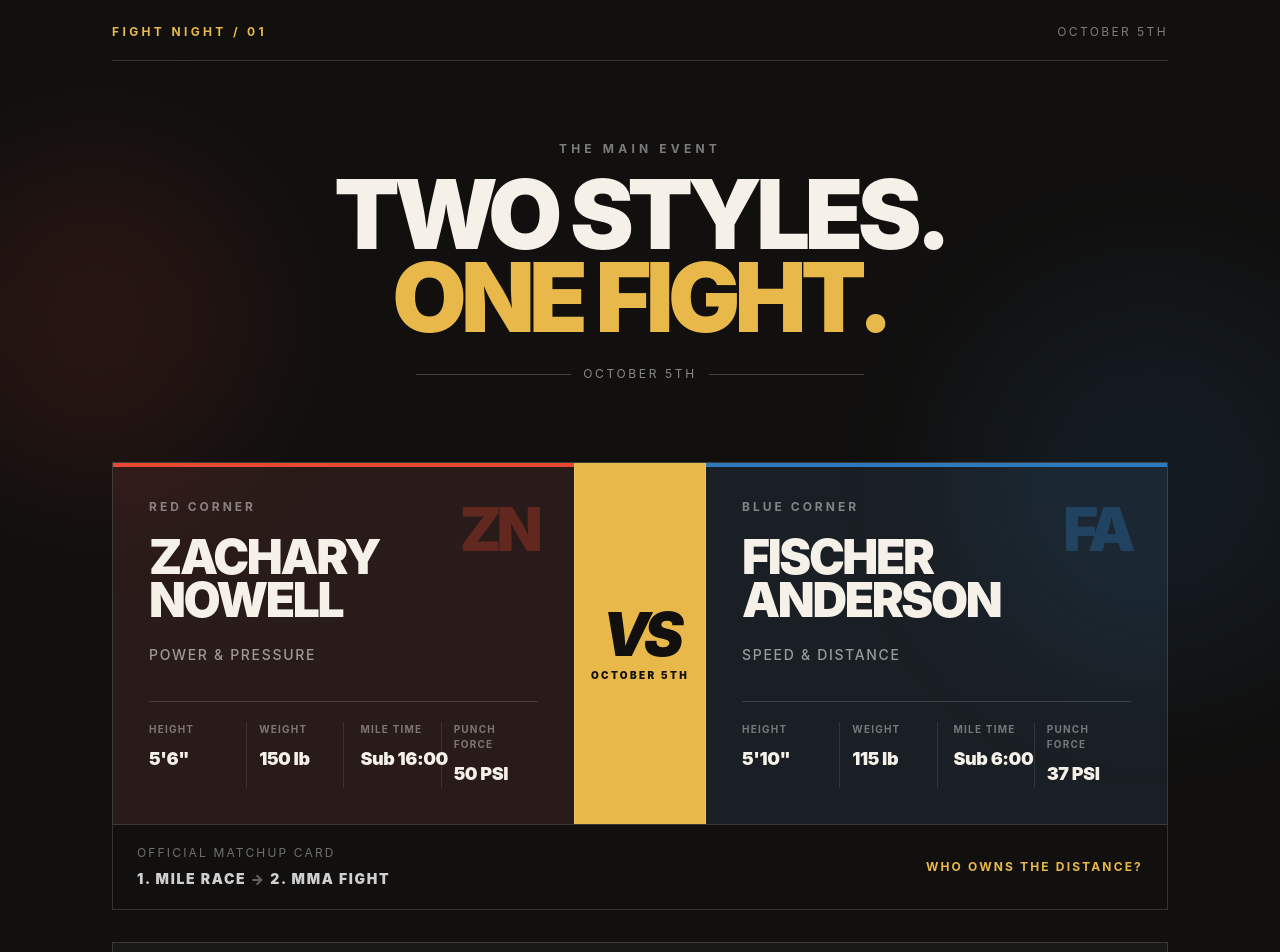
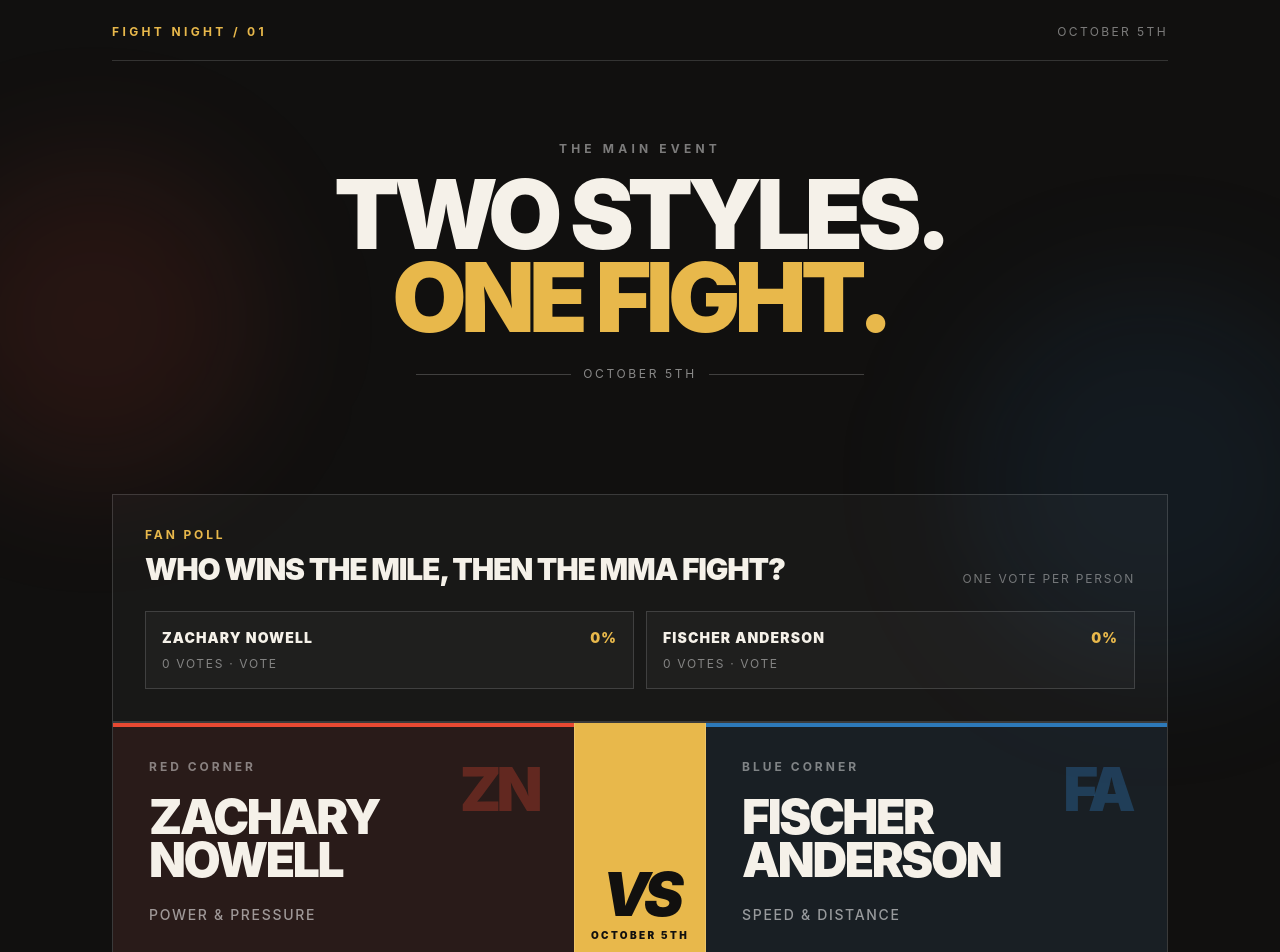
Before and after one commit to TheGitCart/ownthedistance, a Next.js app: page / in a window 1280 px wide. Shown: the top 952 px of the page. Built offline with nearby package versions, Linux system fonts and the light colour scheme.

Commit message:
feat: update section styles for matchup and poll
Adjusted layout and flex properties for better alignment

V0-Chat-Id: lYklAA1jlDB

```diff
--- a/app/page.tsx
+++ b/app/page.tsx
@@ -76,7 +76,7 @@ export default function Page() {
           </div>
         </section>
 
-        <section aria-labelledby="matchup-heading" className="relative z-10 flex-1">
+        <section aria-labelledby="matchup-heading" className="relative z-10 flex flex-1 flex-col">
           <h2 id="matchup-heading" className="sr-only">Zachary Nowell versus Fischer Anderson stats</h2>
           <div className="grid overflow-hidden border border-white/15 bg-white/[0.03] md:grid-cols-[1fr_auto_1fr]">
             {fighters.map((fighter) => (
@@ -117,7 +117,7 @@ export default function Page() {
             <p className="text-xs font-bold uppercase tracking-[0.18em] text-[#e8b84b]">Who owns the distance?</p>
           </div>
 
-          <section aria-labelledby="poll-heading" className="mt-8 border border-white/15 bg-white/[0.03] p-6 sm:p-8">
+          <section aria-labelledby="poll-heading" className="order-first mt-8 border border-white/15 bg-white/[0.03] p-6 sm:p-8">
             <div className="flex flex-col justify-between gap-2 sm:flex-row sm:items-end">
               <div>
                 <p className="text-xs font-bold uppercase tracking-[0.24em] text-[#e8b84b]">Fan poll</p>
```
